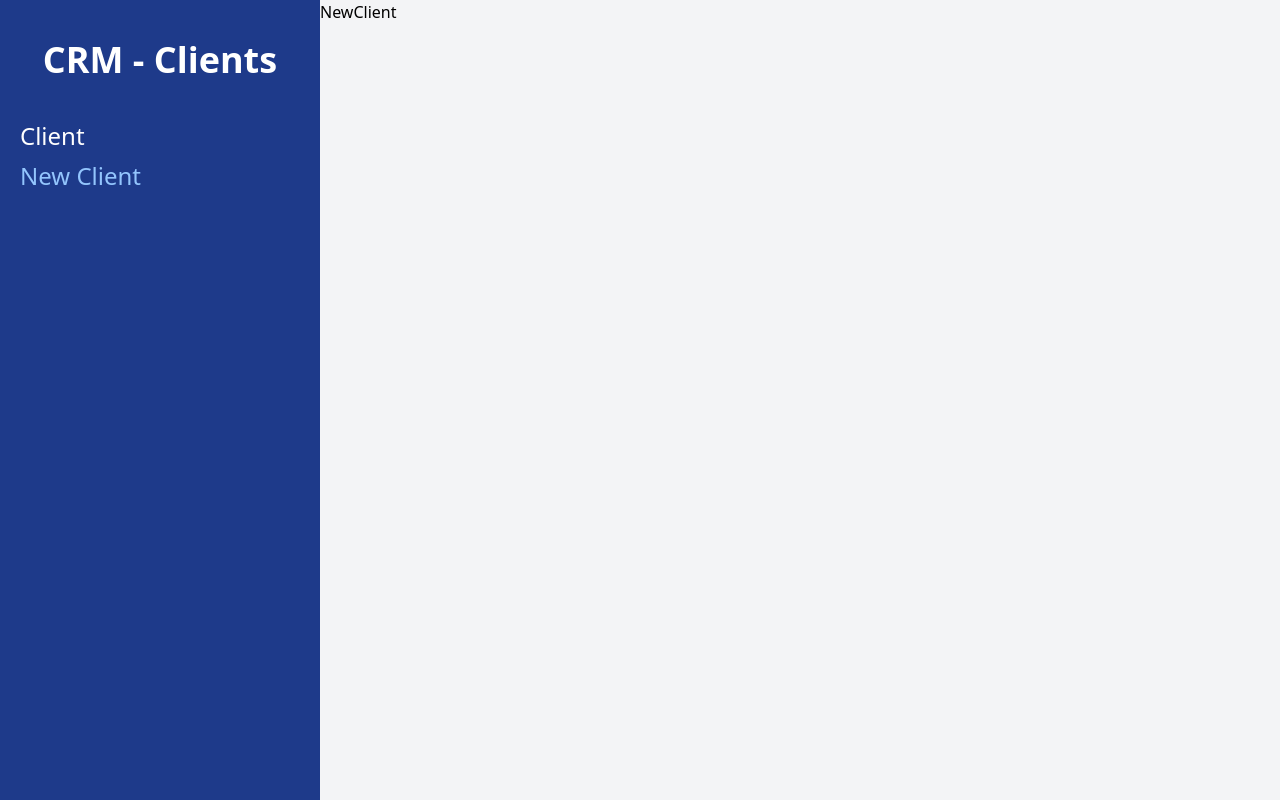
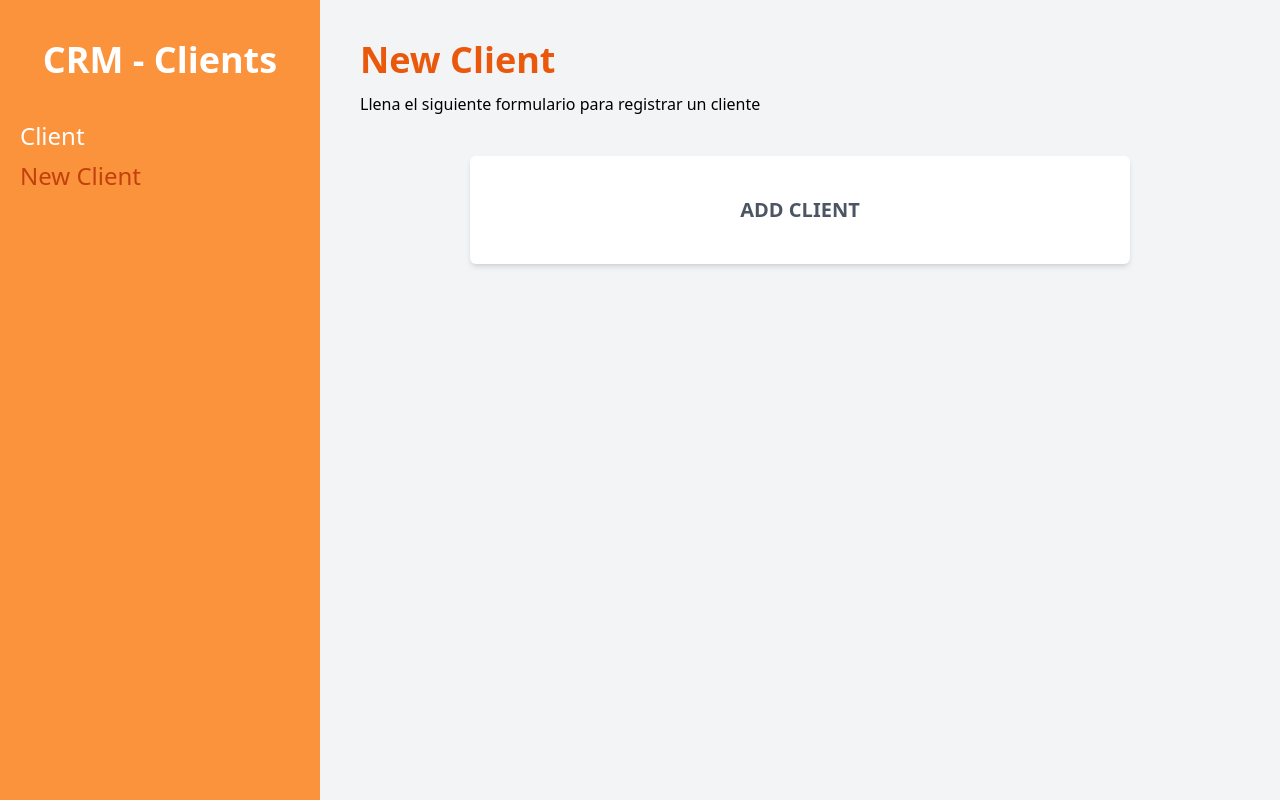
Before and after one commit to dayanMichelle/crm-react, a React (Vite) app: page /clients/new in a window 1280 px wide. Built offline with nearby package versions, Linux system fonts and the light colour scheme.

Commit message:
pre form

```diff
--- /dev/null
+++ b/src/components/Form.jsx
@@ -0,0 +1,9 @@
+import React from 'react'
+
+export const Form = () => {
+    return (
+        <div className='bg-white mt-10 px-5 py-10 rounded-md shadow-md md:w-3/4 mx-auto'>
+            <h1 className='text-gray-600 font-bold text-xl uppercase text-center'>Add Client</h1>
+        </div>
+    )
+}
--- a/src/layout/Layout.jsx
+++ b/src/layout/Layout.jsx
@@ -6,18 +6,19 @@
  const urlCurrenly = location.pathname
   return (
     <div className='md:flex md:min-h-screen'>
-        <div className='md:w-1/4 bg-blue-900 px-5 py-10'>
+        <div className='md:w-1/4 bg-orange-400 px-5 py-10'>
             <h2 className='text-4xl font-black text-center text-white' >CRM - Clients</h2>
             <nav className='mt-10'>
-                <Link className={`${urlCurrenly == '/clients' ? 'text-blue-300':
-                 'text-white'} text-2xl block mt-2 hover:text-blue-300`}
+                <Link className={`${urlCurrenly == '/clients' ? 'text-orange-700':
+                 'text-white'} text-2xl block mt-2 hover:text-orange-700`}
                 to='/clients'>Client</Link>
-                <Link className={`${urlCurrenly == '/clients/new' ? 'text-blue-300':
-                 'text-white'} text-2xl block mt-2 hover:text-blue-300`}
+                <Link className={`${urlCurrenly == '/clients/new' ? 'text-orange-700':
+                 'text-white'} text-2xl block mt-2 hover:text-orange-700`}
                 to="/clients/new">New Client</Link>
             </nav>
         </div>
-        <div className='md:w-3/4'>
+        <div className='md:w-3/4 p-10'>
+
           <Outlet />
         </div>
 
--- a/src/pages/NewClient.jsx
+++ b/src/pages/NewClient.jsx
@@ -1,9 +1,12 @@
-import {Outlet} from 'react-router-dom'
+import { Form } from "../components/Form"
+
 
 export const NewClient = () => {
   return (
-    <div>NewClient
-        <Outlet />
-    </div>
+    <>
+     <h1 className="font-black text-4xl text-orange-600">New Client</h1>
+     <p className="mt-3">Llena el siguiente  formulario para registrar un cliente</p>
+     <Form />
+    </>
   )
 }
```
